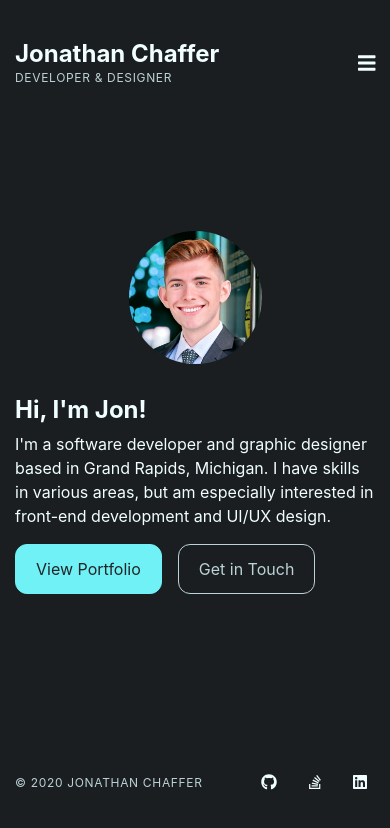
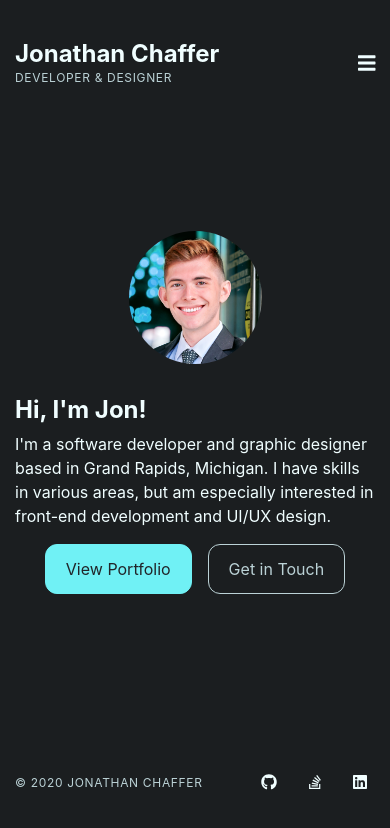
Before and after one commit to jonathanchaffer/portfolio, a React (Create React App) app: page / in a window 390 px wide. Shown: the top 828 px of the page. Built offline with nearby package versions, Linux system fonts and the light colour scheme.

Commit message:
center homepage buttons on mobile

```diff
--- a/src/components/pages/HomePage/HomePage.tsx
+++ b/src/components/pages/HomePage/HomePage.tsx
@@ -22,7 +22,7 @@ export function HomePage(): JSX.Element {
               have skills in various areas, but am especially interested in front-end development
               and UI/UX design.
             </p>
-            <div className="buttons">
+            <div className="buttons d-flex justify-content-center justify-content-sm-start">
               <Button variant="primary" onClick={() => history.push("/work")}>
                 View Portfolio
               </Button>
```
